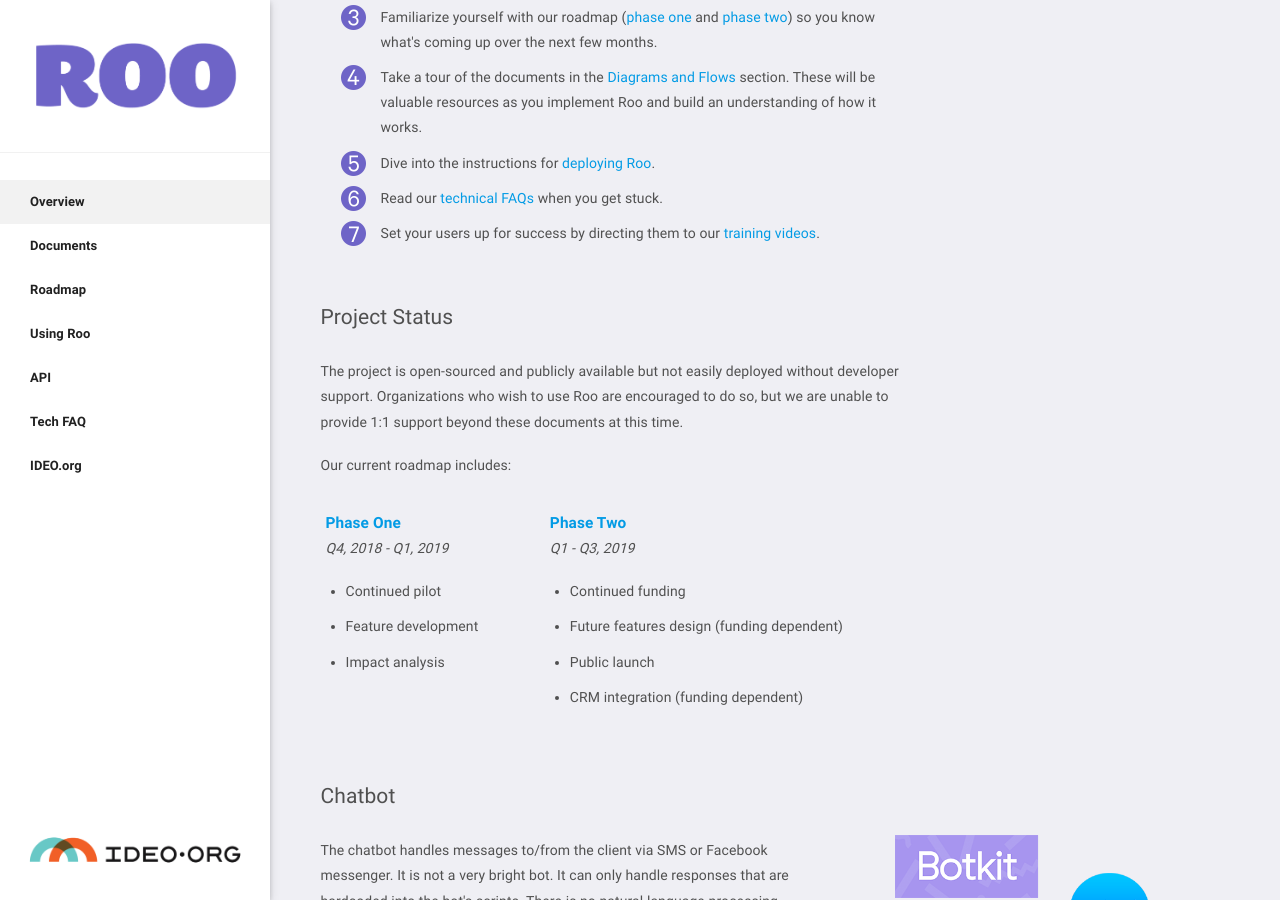
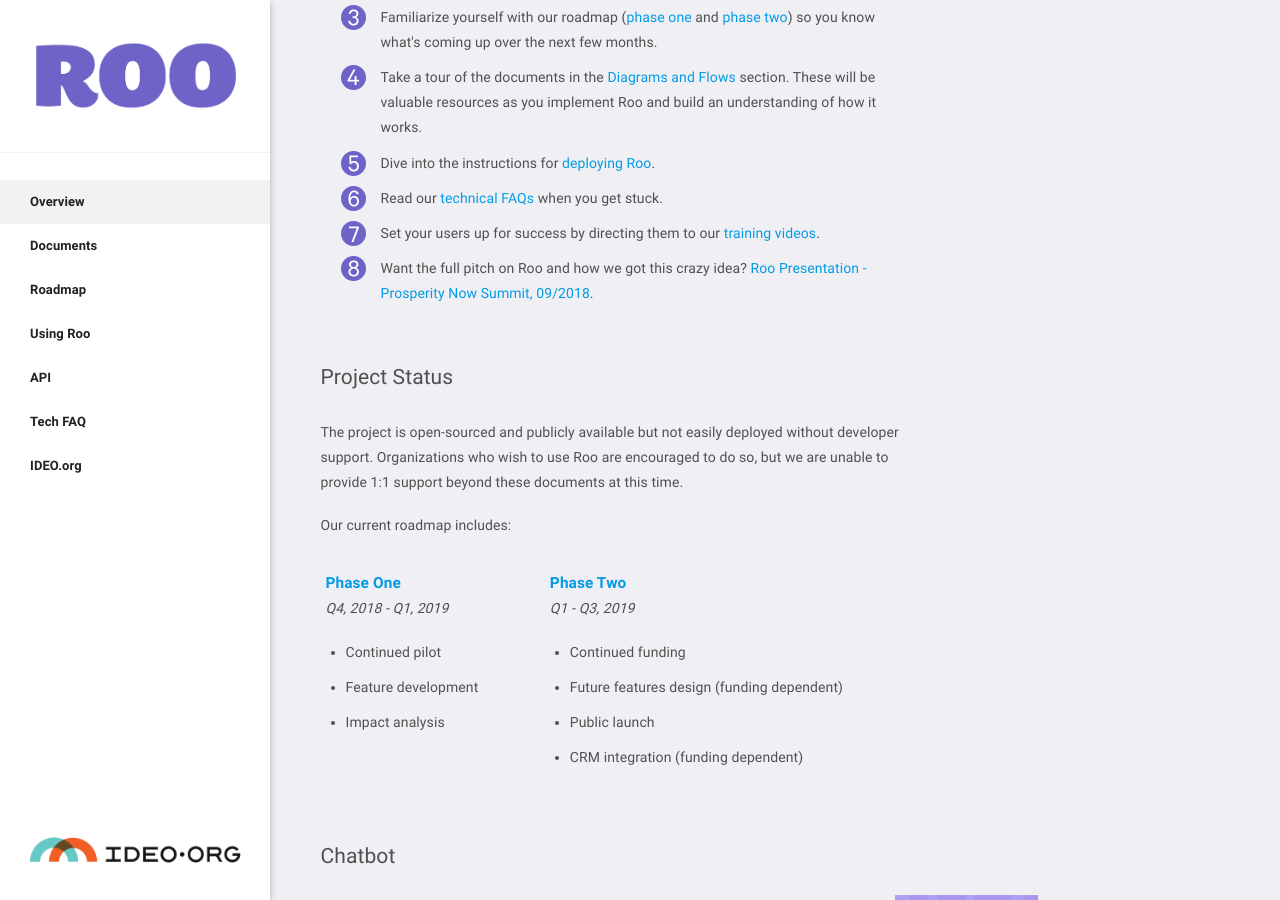
Before and after one commit to IDEOorg/roo_docs_site, a Jekyll site: the page built from _pages/01-overview.md, in a window 1280 px wide and 900 px high, scrolled down 797 px. Built offline with Jekyll 4.4.1, drawn with Linux system fonts in a browser that asks for light colours.

Commit message:
adds PN presentation pdf link

```diff
--- a/_pages/01-overview.md
+++ b/_pages/01-overview.md
@@ -77,6 +77,12 @@ title: Overview
         <img src="{{page.root}}img/7.png" class="bullets" />
         <li class="li-self" style="list-style-type: none; ">
           Set your users up for success by directing them to our <a href="/current-users">training videos</a>.
+        </li>
+      </div>
+      <div class="li-flex">
+        <img src="{{page.root}}img/8.png" class="bullets" />
+        <li class="li-self" style="list-style-type: none; ">
+          Want the full pitch on Roo and how we got this crazy idea? <a href="https://drive.google.com/file/d/1yfqaEh8yw9y0kjo1qP5AAIQ6SzeZnoQi/view?usp=sharing">Roo Presentation - Prosperity Now Summit, 09/2018</a>.
         </li>
       </div>
     </ul>
```
Also changed, not shown: 1 other file.
